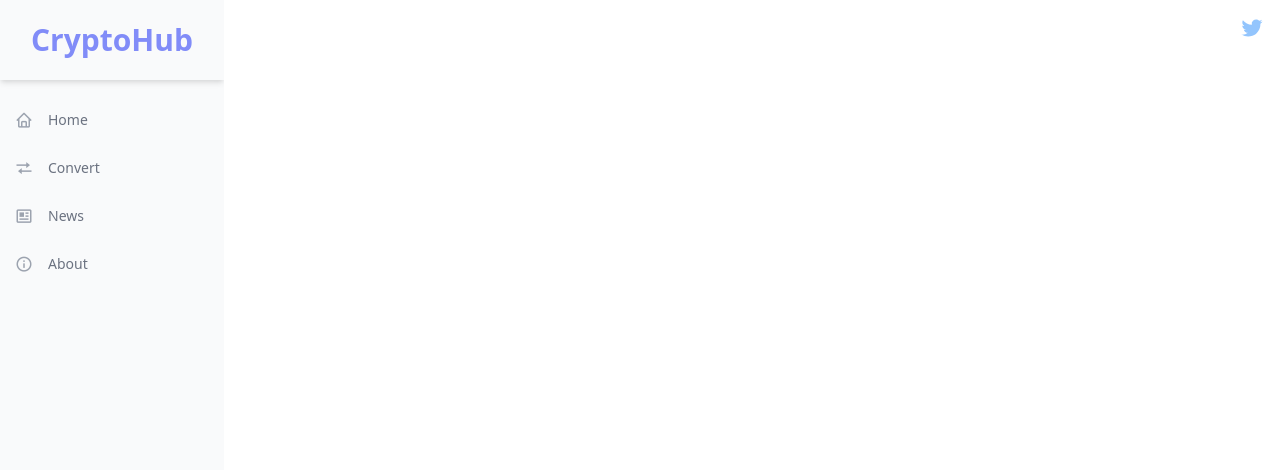
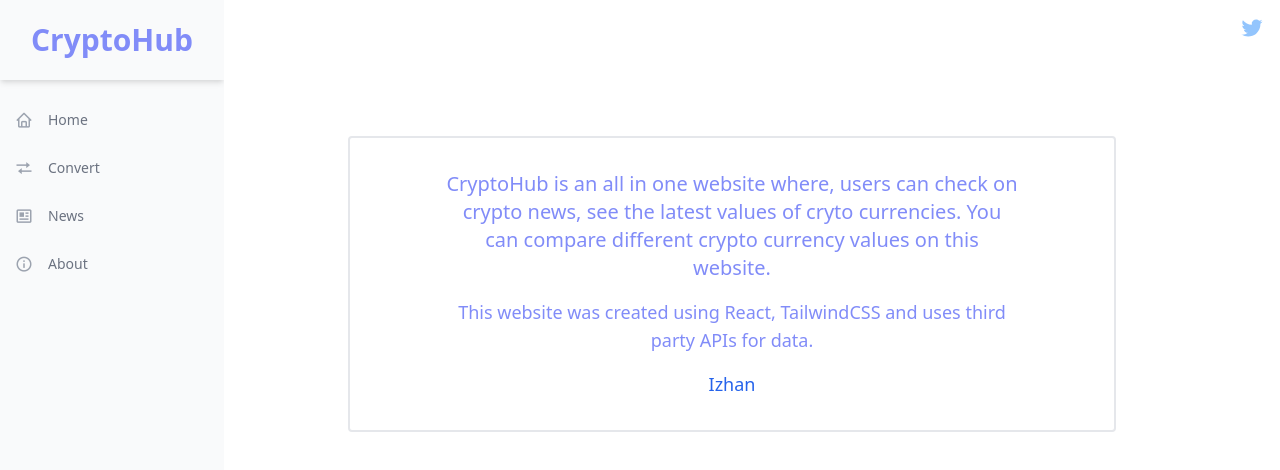
Before and after one commit to Babu-Mohammed-Izhan/cryptoconverter, a React (Create React App) app: page /about in a window 1280 px wide. Shown: the top 470 px of the page. Built offline with nearby package versions, Linux system fonts and the light colour scheme; no server answers.

Commit message:
About page completed

```diff
--- a/src/App.js
+++ b/src/App.js
@@ -4,6 +4,8 @@ import Exchange from './components/exchange';
 import Chart from './components/chart';
 import axios from 'axios';
 import Home from './components/homepage';
+import About from './components/about';
+import News from './components/news';
 
 function App() {
   const [cryptoData, setCryptoData] = useState([]);
@@ -109,6 +111,8 @@ function App() {
           </div>
           <div className="my-10 h-full mr-10 mx-auto">
             <Routes>
+              <Route path="/about" element={<About />} />
+              <Route path="/news" element={<News />} />
               <Route
                 path="/convert"
                 element={
@@ -126,7 +130,7 @@ function App() {
                 }
               />
 
-              <Route path="/" element={Home} />
+              <Route path="/" element={<Home />} />
             </Routes>
           </div>
         </div>
--- /dev/null
+++ b/src/components/about.js
@@ -0,0 +1,31 @@
+const About = () => {
+  return (
+    <div class="max-w-3xl mx-auto mt-20 ">
+      <div class="relative flex items-start border-2 border-gray-200 rounded bg-white">
+        <div class="text-center px-12 md:px-14 sm:py-8 pt-20 mx-10">
+          <blockquote class="text-xl font-medium mb-4">
+            CryptoHub is an all in one website where, users can check on crypto
+            news, see the latest values of cryto currencies. You can compare
+            different crypto currency values on this website.
+          </blockquote>
+          <blockquote class="text-lg font-medium mb-4">
+            This website was created using React, TailwindCSS and uses third
+            party APIs for data.
+          </blockquote>
+          <div class="text-gray-600">
+            <a
+              class="text-blue-600 hover:underline text-lg"
+              href="https://izhan.vercel.app/"
+              target="_blank"
+              rel="noreferrer"
+            >
+              Izhan
+            </a>
+          </div>
+        </div>
+      </div>
+    </div>
+  );
+};
+
+export default About;
--- /dev/null
+++ b/src/components/news.js
@@ -0,0 +1,9 @@
+const News = () => {
+  return (
+    <div>
+      <div></div>
+    </div>
+  );
+};
+
+export default News;
```
